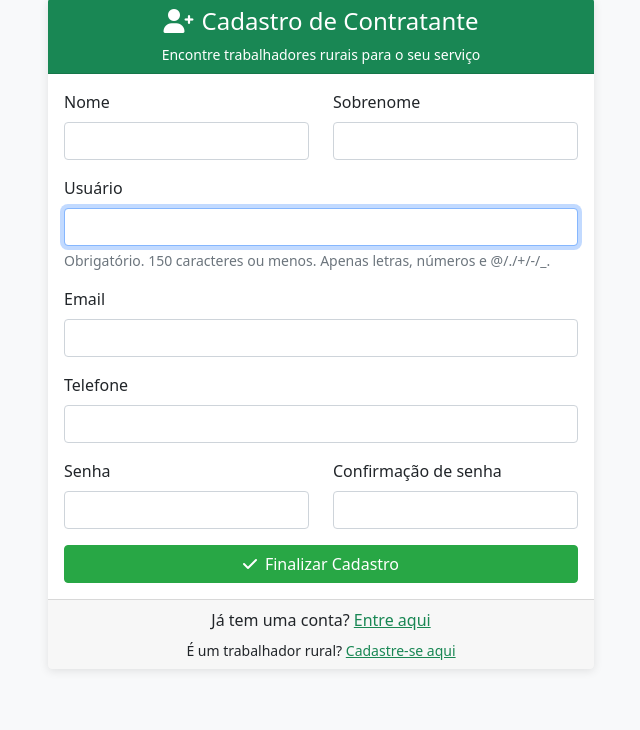
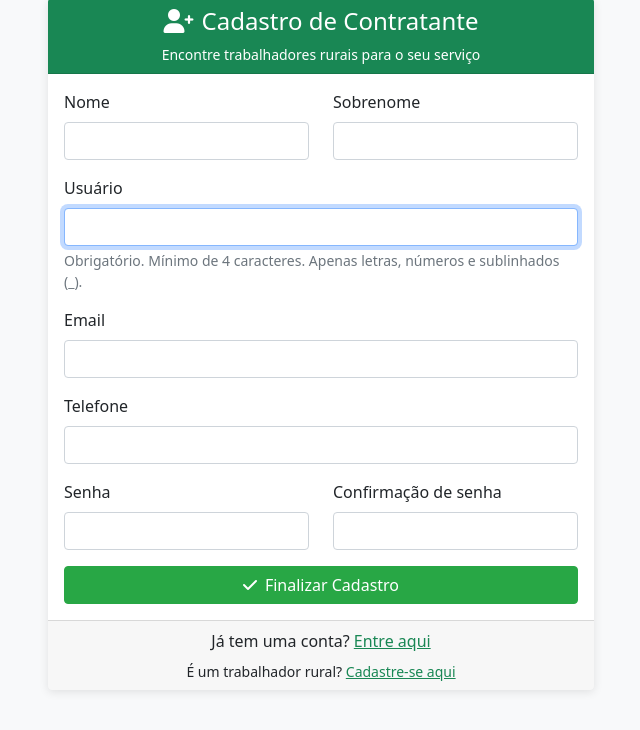
Before and after one commit to GabrielRibeiroRodrigues/Cooperativa, a Django app: page /registro/contratante/ in a window 1280 px wide. Shown: the part 81-811 px from the top of the page, without its empty margins (319-959 px from the left). Run offline with Django 5.2, Linux system fonts and the light colour scheme.

Commit message:
feat: Validar nome de usuário

```diff
--- a/core/forms.py
+++ b/core/forms.py
@@ -1,3 +1,4 @@
+import re
 from django import forms
 from django.contrib.auth.forms import UserCreationForm
 from django.core.validators import MinValueValidator, MaxValueValidator
@@ -27,10 +28,12 @@ class RegistroForm(UserCreationForm):
 
     class Meta:
         model = User
-        fields = ('username', 'email', 'first_name', 'last_name', 'telefone', 'role', 'valor_diario', 'password1', 'password2')
+        fields = ('username', 'email', 'first_name', 'last_name', 'telefone', 'role', 'valor_diario')
 
     def __init__(self, *args, **kwargs):
         super().__init__(*args, **kwargs)
+
+        self.fields['username'].help_text = 'Obrigatório. Mínimo de 4 caracteres. Apenas letras, números e sublinhados (_).'
         # Adicionar classes CSS do Bootstrap
         for field_name, field in self.fields.items():
             field.widget.attrs['class'] = 'form-control'
@@ -38,13 +41,26 @@ class RegistroForm(UserCreationForm):
         # Radio buttons para role
         self.fields['role'].widget.attrs['class'] = 'form-check-input'
 
+    def clean_username(self):
+        username = self.cleaned_data.get('username')
+
+        # Validação de tamanho mínimo
+        if len(username) < 4:
+            raise forms.ValidationError("O nome de usuário deve ter pelo menos 4 caracteres.")
+
+        # Validação de caracteres (permite apenas letras, números e underline)
+        if not re.match(r'^[a-zA-Z0-9_]+$', username):
+            raise forms.ValidationError("O nome de usuário deve conter apenas letras, números e sublinhados (_), sem espaços.")
+
+        return username
+
     def clean(self):
         cleaned_data = super().clean()
         role = cleaned_data.get('role')
         valor_diario = cleaned_data.get('valor_diario')
 
         if role == 'trabalhador' and not valor_diario:
-            raise forms.ValidationError('Trabalhadores devem informar o valor diário.')
+            self.add_error('valor_diario', 'Trabalhadores devem informar o valor diário.')
 
         if role == 'contratante' and not valor_diario:
             cleaned_data['valor_diario'] = Decimal('0.00')
--- a/core/templates/core/cadastro_contratante.html
+++ b/core/templates/core/cadastro_contratante.html
@@ -34,7 +34,7 @@
                     <div class="mb-3">
                         <label for="{{ form.username.id_for_label }}" class="form-label">{{ form.username.label }}</label>
                         {{ form.username }}
-                        <div class="form-text">Obrigatório. 150 caracteres ou menos. Apenas letras, números e @/./+/-/_.</div>
+                        <div class="form-text">{{ form.username.help_text }}</div>
                     </div>
 
                     <div class="mb-3">
--- a/core/templates/core/cadastro_trabalhador.html
+++ b/core/templates/core/cadastro_trabalhador.html
@@ -34,7 +34,7 @@
                     <div class="mb-3">
                         <label for="{{ form.username.id_for_label }}" class="form-label">{{ form.username.label }}</label>
                         {{ form.username }}
-                        <div class="form-text">Obrigatório. 150 caracteres ou menos. Apenas letras, números e @/./+/-/_.</div>
+                        <div class="form-text">{{ form.username.help_text }}</div>
                     </div>
 
                     <div class="mb-3">
```
